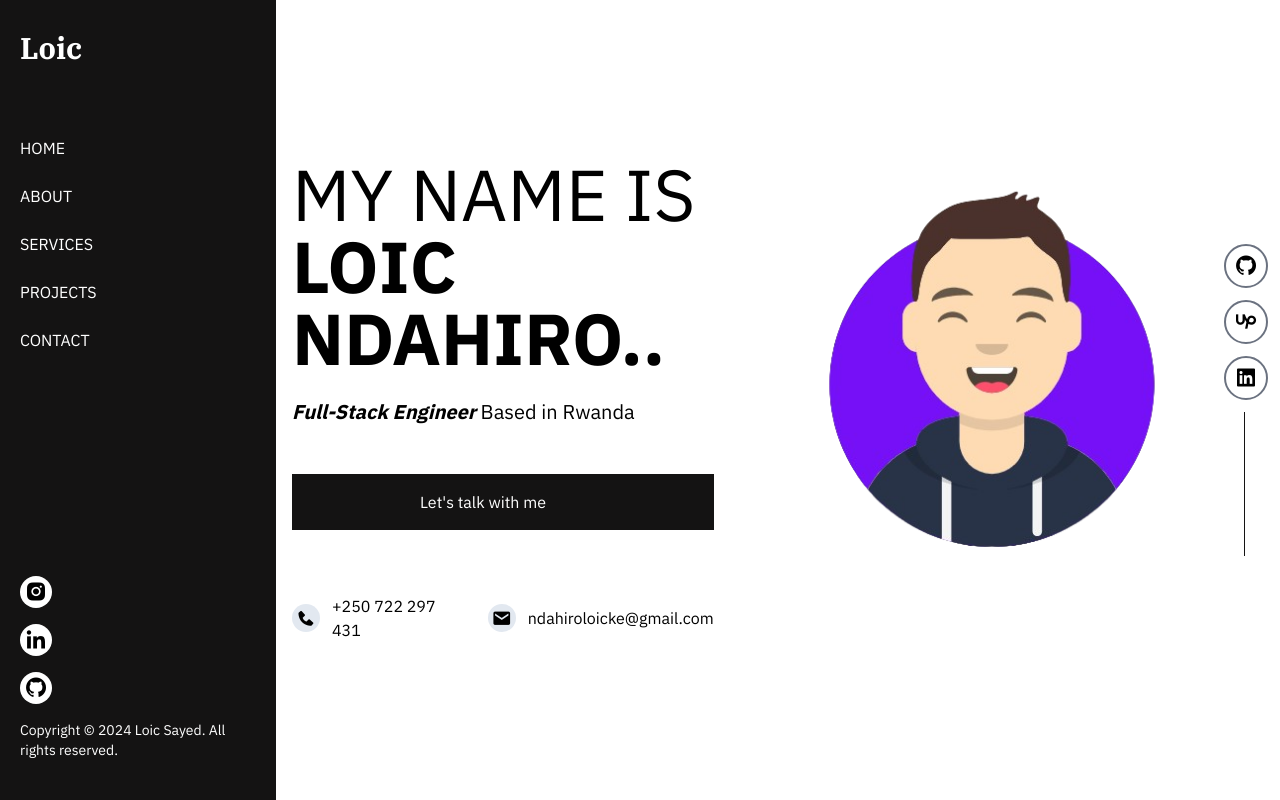
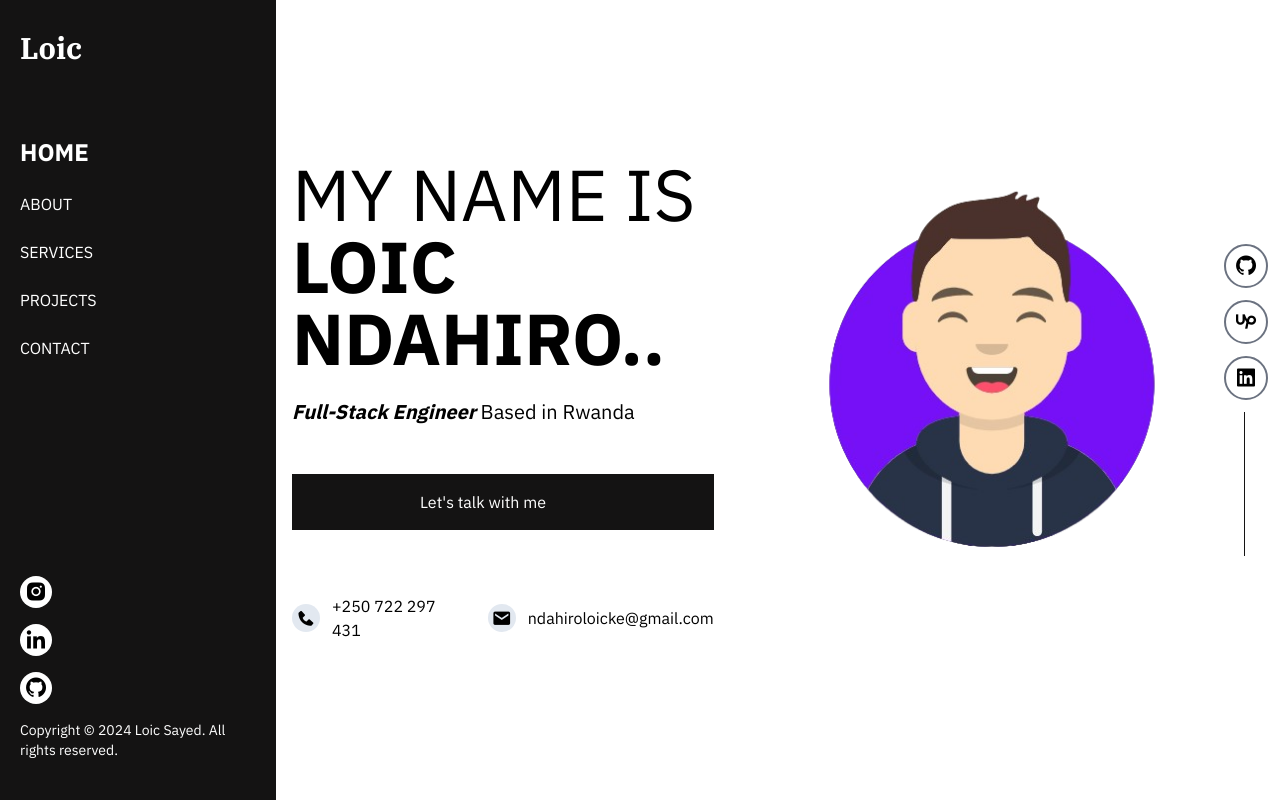
Before and after one commit to Ndahiroloicke/portfolio, a Next.js app: page / in a window 1280 px wide. Built offline with nearby package versions, Linux system fonts and the light colour scheme.

Commit message:
Development

```diff
--- a/src/components/navbar.tsx
+++ b/src/components/navbar.tsx
@@ -1,10 +1,21 @@
 "use client";
 import Link from "next/link";
-import { useState } from "react";
+import { useState, useEffect } from "react";
+import { usePathname, useRouter } from 'next/navigation';
 
 export default function Navbar() {
+  const pathname = usePathname();
+  const router = useRouter();
+  const [activeItem, setActiveItem] = useState(pathname);
 
-  const [activeItem, setActiveItem] = useState('');  // to store the clicked item
+  useEffect(() => {
+    setActiveItem(pathname);
+  }, [pathname]);
+
+  const handleNavigation = (path: string) => {
+    setActiveItem(path);
+    router.push(path);
+  };
 
   return (
     <>
@@ -26,83 +37,78 @@ export default function Navbar() {
             Loic
           </header>
           <nav className="space-y-6 hover:cursor-pointer">
-            <li
-              onClick={() => setActiveItem('HOME')}
-              className={`list-none transition-all duration-300 ease-in-out hidden md:block ${
-                activeItem === 'HOME' ? 'font-bold text-2xl' : 'text-base'
-              }`}
-            >
-              HOME
+            <li className="list-none" onClick={() => handleNavigation('/')} onMouseEnter={() => setActiveItem('/')}>
+              <Link href="/" className={`list-none transition-all duration-300 ease-in-out hidden md:block ${
+                activeItem === '/' ? 'font-bold text-2xl' : 'text-base'
+              }`}>
+                HOME
+              </Link>
             </li>
-            <li
-              onClick={() => setActiveItem('ABOUT')}
-              className={`list-none transition-all duration-300 ease-in-out hidden md:block ${
-                activeItem === 'ABOUT' ? 'font-bold text-2xl' : 'text-base'
-              }`}
-            >
-              ABOUT
+            <li className="list-none" onClick={() => handleNavigation('/about')} onMouseEnter={() => setActiveItem('/about')}>
+              <Link href="/about" className={`list-none transition-all duration-300 ease-in-out hidden md:block ${
+                activeItem === '/about' ? 'font-bold text-2xl' : 'text-base'
+              }`}>
+                ABOUT
+              </Link>
             </li>
-            <li
-              onClick={() => setActiveItem('SERVICES')}
-              className={`list-none transition-all duration-300 ease-in-out hidden md:block ${
-                activeItem === 'SERVICES' ? 'font-bold text-2xl' : 'text-base'
-              }`}
-            >
-              SERVICES
+            <li className="list-none" onClick={() => handleNavigation('/services')} onMouseEnter={() => setActiveItem('/services')}>
+              <Link href="/services" className={`list-none transition-all duration-300 ease-in-out hidden md:block ${
+                activeItem === '/services' ? 'font-bold text-2xl' : 'text-base'
+              }`}>
+                SERVICES
+              </Link>
             </li>
-            <li
-              onClick={() => setActiveItem('PROJECTS')}
-              className={`list-none transition-all duration-300 ease-in-out hidden md:block ${
-                activeItem === 'PROJECTS' ? 'font-bold text-2xl' : 'text-base'
-              }`}
-            >
-              PROJECTS
+            <li className="list-none" onClick={() => handleNavigation('/projects')} onMouseEnter={() => setActiveItem('/projects')}>
+              <Link href="/projects" className={`list-none transition-all duration-300 ease-in-out hidden md:block ${
+                activeItem === '/projects' ? 'font-bold text-2xl' : 'text-base'
+              }`}>
+                PROJECTS
+              </Link>
             </li>
-            <li
-              onClick={() => setActiveItem('CONTACT')}
-              className={`list-none transition-all duration-300 ease-in-out hidden md:block ${
-                activeItem === 'CONTACT' ? 'font-bold text-2xl' : 'text-base'
-              }`}
-            >
-              CONTACT
+            <li className="list-none" onClick={() => handleNavigation('/contact')} onMouseEnter={() => setActiveItem('/contact')}>
+              <Link href="/contact" className={`list-none transition-all duration-300 ease-in-out hidden md:block ${
+                activeItem === '/contact' ? 'font-bold text-2xl' : 'text-base'
+              }`}>
+                CONTACT
+              </Link>
             </li>
 
             <li
-              onClick={() => setActiveItem('HOME')}
+              onClick={() => handleNavigation('/')}
               className={`list-none transition-all duration-300 ease-in-out md:hidden ${
-                activeItem === 'HOME' ? 'text-2xl' : 'text-base'
+                activeItem === '/' ? 'text-2xl' : 'text-base'
               }`}
             >
               <i className="bx bx-home text-2xl"></i>
             </li>
             <li
-              onClick={() => setActiveItem('ABOUT')}
+              onClick={() => handleNavigation('/about')}
               className={`list-none transition-all duration-300 ease-in-out md:hidden ${
-                activeItem === 'ABOUT' ? 'text-2xl' : 'text-base'
+                activeItem === '/about' ? 'text-2xl' : 'text-base'
               }`}
             >
               <i className="bx bx-user text-2xl"></i>
             </li>
             <li
-              onClick={() => setActiveItem('SERVICES')}
+              onClick={() => handleNavigation('/services')}
               className={`list-none transition-all duration-300 ease-in-out md:hidden ${
-                activeItem === 'SERVICES' ? 'text-2xl' : 'text-base'
+                activeItem === '/services' ? 'text-2xl' : 'text-base'
               }`}
             >
               <i className="bx bx-briefcase text-2xl"></i>
             </li>
             <li
-              onClick={() => setActiveItem('PROJECTS')}
+              onClick={() => handleNavigation('/projects')}
               className={`list-none transition-all duration-300 ease-in-out md:hidden ${
-                activeItem === 'PROJECTS' ? 'text-2xl' : 'text-base'
+                activeItem === '/projects' ? 'text-2xl' : 'text-base'
               }`}
             >
               <i className="bx bx-folder text-2xl"></i>
             </li>
             <li
-              onClick={() => setActiveItem('CONTACT')}
+              onClick={() => handleNavigation('/contact')}
               className={`list-none transition-all duration-300 ease-in-out md:hidden ${
-                activeItem === 'CONTACT' ? 'text-2xl' : 'text-base'
+                activeItem === '/contact' ? 'text-2xl' : 'text-base'
               }`}
             >
               <i className="bx bx-envelope text-2xl"></i>
```
